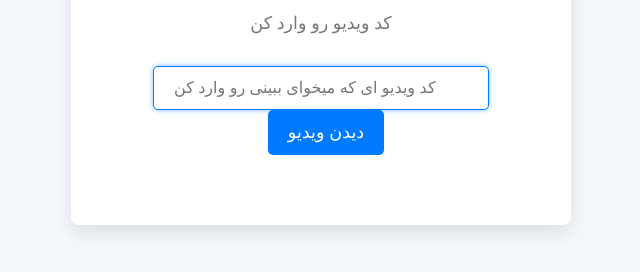
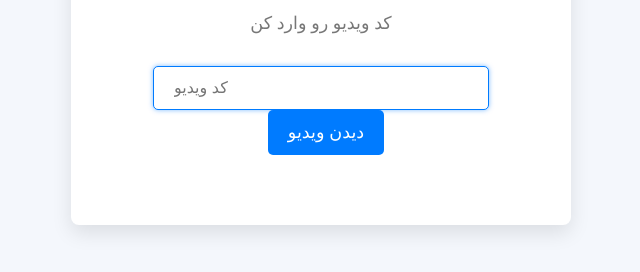
Before and after one commit to KhoshbafteRangi/KhoshbafteRangi.github.io, a plain HTML site: page index.html in a window 1280 px wide. Shown: the part 368-640 px from the top of the page, without its empty margins (319-959 px from the left). Drawn offline with Linux system fonts and the light colour scheme.

Commit message:
Update index.html

```diff
--- a/index.html
+++ b/index.html
@@ -14,7 +14,7 @@
             <p>کد ویدیو رو وارد کن</p>
         </div>
         <div class="input-container" id="input-container">
-            <input type="text" id="codeInput" placeholder="کد ویدیو ای که میخوای ببینی رو وارد کن" autofocus>
+            <input type="text" id="codeInput" placeholder="کد ویدیو" autofocus>
             <button onclick="checkCode()">دیدن ویدیو</button>
         </div>
         <div id="videoContainer" class="hidden">
```
